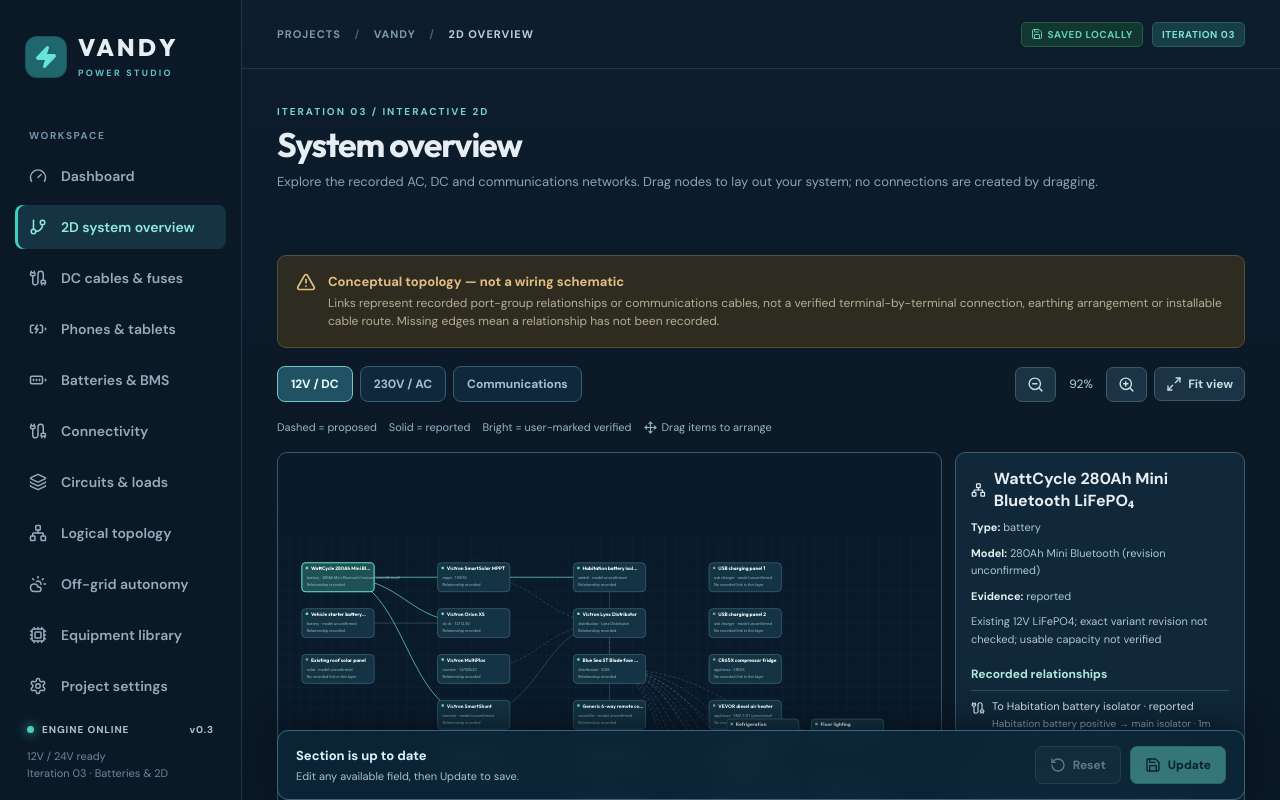
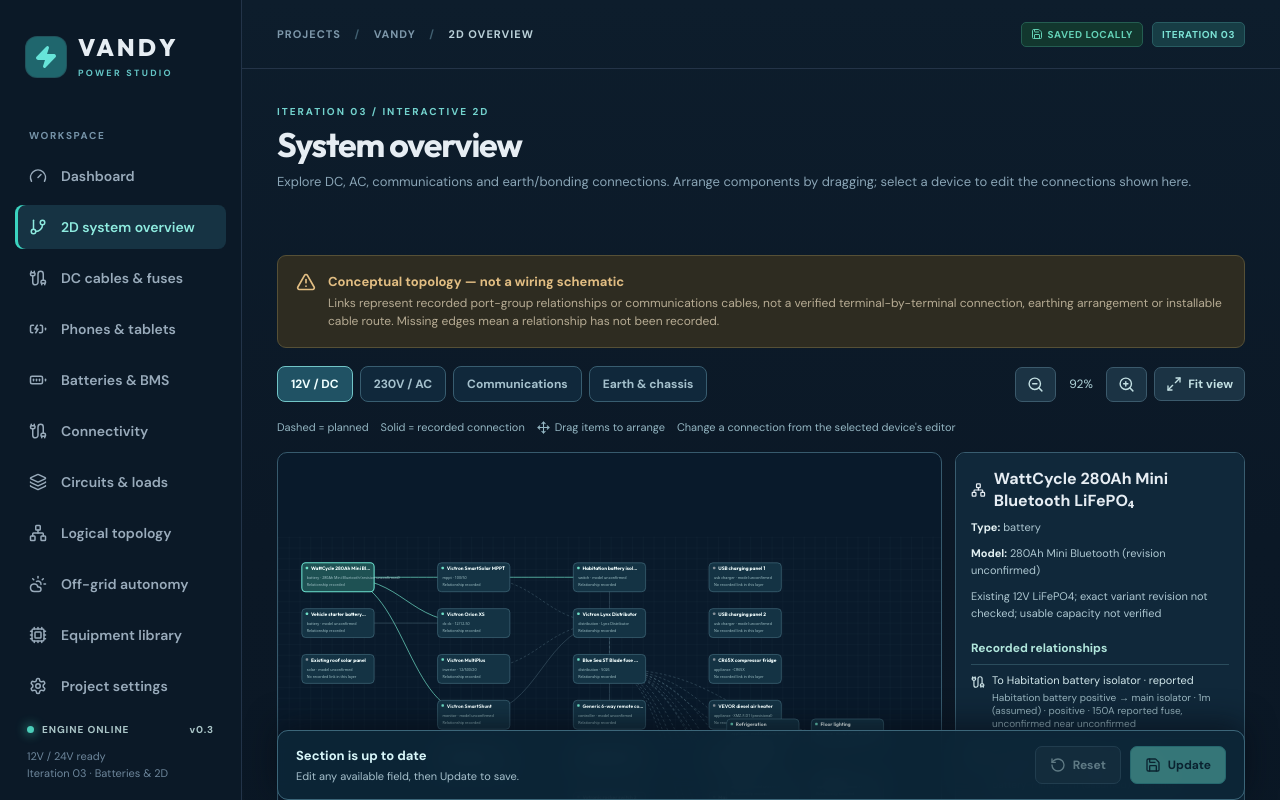
Before and after one commit to Jonty303/Project-Vandy, a React (Vite) app: page / in a window 1280 px wide. Both pictures are taken after a click on the button "2D system overview". Shown: the top 800 px of the page. Built offline with nearby package versions, Linux system fonts and the light colour scheme.

Commit message:
feat: render grounding layer and editable device connections in 2D diagram

```diff
--- a/src/ui/SystemOverview.tsx
+++ b/src/ui/SystemOverview.tsx
@@ -4,14 +4,16 @@ import { ZoomIn, ZoomOut, Maximize2, Network, Move, Cable, AlertTriangle } from
 import type { Component, Project } from '../domain/model.ts';
 import { recommendConnections } from '../domain/connectivity.ts';
 import { effectiveWiring } from '../domain/dcWiring.ts';
+import { DeviceConnections } from './DeviceConnections.tsx';
 
-type Layer='ac'|'dc'|'communications';
+type Layer='ac'|'dc'|'communications'|'grounding';
 type Props={project:Project;change:(fn:(p:Project)=>Project)=>void;onOpenDevice?:(id:string)=>void};
 type Point={x:number;y:number};
 type Edge={id:string;from:string;to:string;status:'proposed'|'reported'|'verified';description:string};
 const WIDTH=1730,HEIGHT=1050,NW=205,NH=82;
 const clamp=(v:number,lo:number,hi:number)=>Math.min(hi,Math.max(lo,v));
 function group(c:Component,layer:Layer):number{
+  if(layer==='grounding')return c.kind==='consumer-unit'||c.id==='lynx'?0:c.kind==='bonding-busbar'?1:2;
   if(layer==='communications')return c.id==='cerbo'?2:c.kind==='battery'?0:1;
   if(c.kind==='solar'||c.kind==='shore-inlet'||c.kind==='battery')return 0;
   if(['mppt','dc-dc','inverter','monitor'].includes(c.kind))return 1;
@@ -24,6 +26,7 @@ function defaultPosition(c:Component,layer:Layer,groupIndex:number):Point{
 }
 function networkData(project:Project,layer:Layer){
   const components=project.components.filter(c=>
+    layer==='grounding'?Boolean(c.groundingTerminals?.length):
     layer==='ac'?c.ports?.some(p=>p.system==='ac'):
     layer==='dc'?c.voltage===12||c.voltage===24||c.voltage==='12/24'||c.kind==='solar'||c.kind==='battery':
     project.communicationPorts.some(p=>p.componentId===c.id)
@@ -34,7 +37,12 @@ function networkData(project:Project,layer:Layer){
       evidence:'estimated',notes:'Virtual circuit destination from the provisional Blue Sea wiring schedule. Physical routing and connected individual appliances have not been confirmed.'});
   }
   const ids=new Set(components.map(c=>c.id));
-  const edges:Edge[]=layer==='communications'?
+  const edges:Edge[]=layer==='grounding'?
+    (project.groundingConnections??[]).filter(link=>ids.has(link.fromComponentId)&&ids.has(link.toComponentId)).map(link=>({
+      id:link.id,from:link.fromComponentId,to:link.toComponentId,status:'reported' as const,
+      description:(link.kind==='protective-earth'?'Protective earth':'Chassis bonding')+' — '+link.fromTerminalId+' to '+link.toTerminalId
+    })):
+    layer==='communications'?
     project.communicationConnections.flatMap(link=>{
       const source=project.communicationPorts.find(p=>p.id===link.fromPortId);
       const target=project.communicationPorts.find(p=>p.id===link.toPortId);
@@ -112,13 +120,12 @@ export function SystemOverviewPage({project,change,onOpenDevice}:Props){
     }
     setLive(null);
   }
-  const activeCount=data.edges.filter(e=>e.status==='verified').length;
   return <div className="system-2d">
-    <div className="section-heading heading-top"><div><div className="eyebrow">ITERATION 03 / INTERACTIVE 2D</div><h1>System overview</h1><p>Explore the recorded AC, DC and communications networks. Drag nodes to lay out your system; no connections are created by dragging.</p></div></div>
+    <div className="section-heading heading-top"><div><div className="eyebrow">ITERATION 03 / INTERACTIVE 2D</div><h1>System overview</h1><p>Explore DC, AC, communications and earth/bonding connections. Arrange components by dragging; select a device to edit the connections shown here.</p></div></div>
     <div className="notice"><AlertTriangle size={20}/><div><strong>Conceptual topology — not a wiring schematic</strong><p>Links represent recorded port-group relationships or communications cables, not a verified terminal-by-terminal connection, earthing arrangement or installable cable route. Missing edges mean a relationship has not been recorded.</p></div></div>
     <div className="overview-controls">
       <div className="overview-tabs" role="group" aria-label="Network layer">
-        {(['dc','ac','communications'] as const).map(l=><button key={l} className={layer===l?'active':''} onClick={()=>{setLayer(l);setLive(null)}}>{l==='dc'?'12V / DC':l==='ac'?'230V / AC':'Communications'}</button>)}
+        {(['dc','ac','communications','grounding'] as const).map(l=><button key={l} className={layer===l?'active':''} onClick={()=>{setLayer(l);setLive(null)}}>{l==='dc'?'12V / DC':l==='ac'?'230V / AC':l==='communications'?'Communications':'Earth & chassis'}</button>)}
       </div><div className="overview-tools">
         <button className="button small" onClick={()=>setZoom(z=>clamp(z/1.2,.35,2.4))} aria-label="Zoom out"><ZoomOut size={17}/></button>
         <span>{Math.round(zoom*100)}%</span>
@@ -126,7 +133,7 @@ export function SystemOverviewPage({project,change,onOpenDevice}:Props){
         <button className="button small" onClick={()=>{setZoom(.92);setPan({x:30,y:20})}}><Maximize2 size={16}/> Fit view</button>
       </div>
     </div>
-    <div className="overview-legend"><span>Dashed = proposed</span><span>Solid = reported</span><span>Bright = user-marked verified</span><span><Move size={13}/> Drag items to arrange</span></div>
+    <div className="overview-legend"><span>Dashed = planned</span><span>Solid = recorded connection</span><span><Move size={13}/> Drag items to arrange</span><span>Change a connection from the selected device's editor</span></div>
     <div className="overview-layout">
       <div className="overview-svg-wrap"><svg ref={svgRef} className="overview-svg" viewBox={`0 0 ${WIDTH} ${HEIGHT}`}
           onPointerDown={e=>{if(e.target===e.currentTarget)start(e)}} onPointerMove={move}
@@ -161,7 +168,6 @@ export function SystemOverviewPage({project,change,onOpenDevice}:Props){
       </svg></div>
       <aside className="overview-detail-panel"><div className="overview-detail-heading"><Network size={20}/><h3>{item?.name??'Select equipment'}</h3></div>
         {item?<><p><strong>Type:</strong> {item.kind.replaceAll('-',' ')}</p><p><strong>Model:</strong> {item.model??'Unconfirmed'}</p>
-          <p><strong>Evidence:</strong> {item.evidence??'unknown'}</p>
           <p>{item.notes??'No additional equipment notes.'}</p>
           <h4>Recorded relationships</h4>
           {data.edges.filter(e=>e.from===item.id||e.to===item.id).length?data.edges.filter(e=>e.from===item.id||e.to===item.id).map(e=>
@@ -170,9 +176,10 @@ export function SystemOverviewPage({project,change,onOpenDevice}:Props){
           {layer==='communications'&&recommendations.filter(r=>r.deviceId===item.id).map(r=><div className="overview-link-detail" key={r.id}><AlertTriangle size={14}/><span>{r.verdict}: {r.cable}<small>{r.benefits}</small></span></div>)}
           <h4>Documented / recorded interfaces</h4>{project.communicationPorts.filter(p=>p.componentId===item.id).map(p=>
             <p key={p.id}>{p.name} — {p.protocol} ({p.evidence})</p>)}
+          <DeviceConnections key={item.id} project={project} change={change} componentId={item.id}/>
           {onOpenDevice&&<button className="button small" onClick={()=>onOpenDevice(item.id)}>Open device details</button>}
         </>:<p>No selectable devices in this layer.</p>}
-        <div className="overview-metrics"><span>{data.components.length} devices</span><span>{data.edges.length} saved links</span><span>{activeCount} marked verified</span></div>
+        <div className="overview-metrics"><span>{data.components.length} devices</span><span>{data.edges.length} connections</span></div>
       </aside>
     </div>
     <p className="autonomy-note">Diagram placements are cosmetic; press Update to save them. DC edges now use the individually recorded cable plan, including its 1m assumptions and fuse-position evidence. These edges do not certify wiring, conductor sizing or installation.</p>
```
